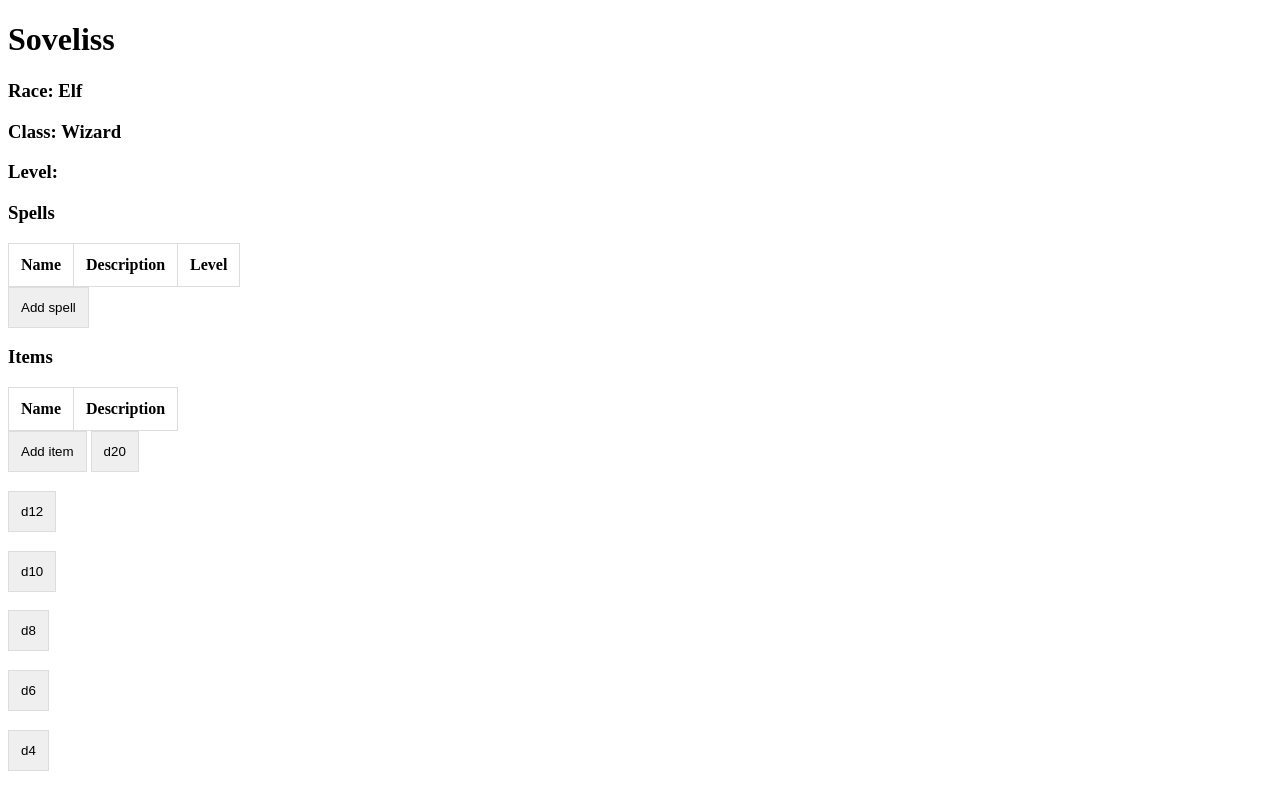
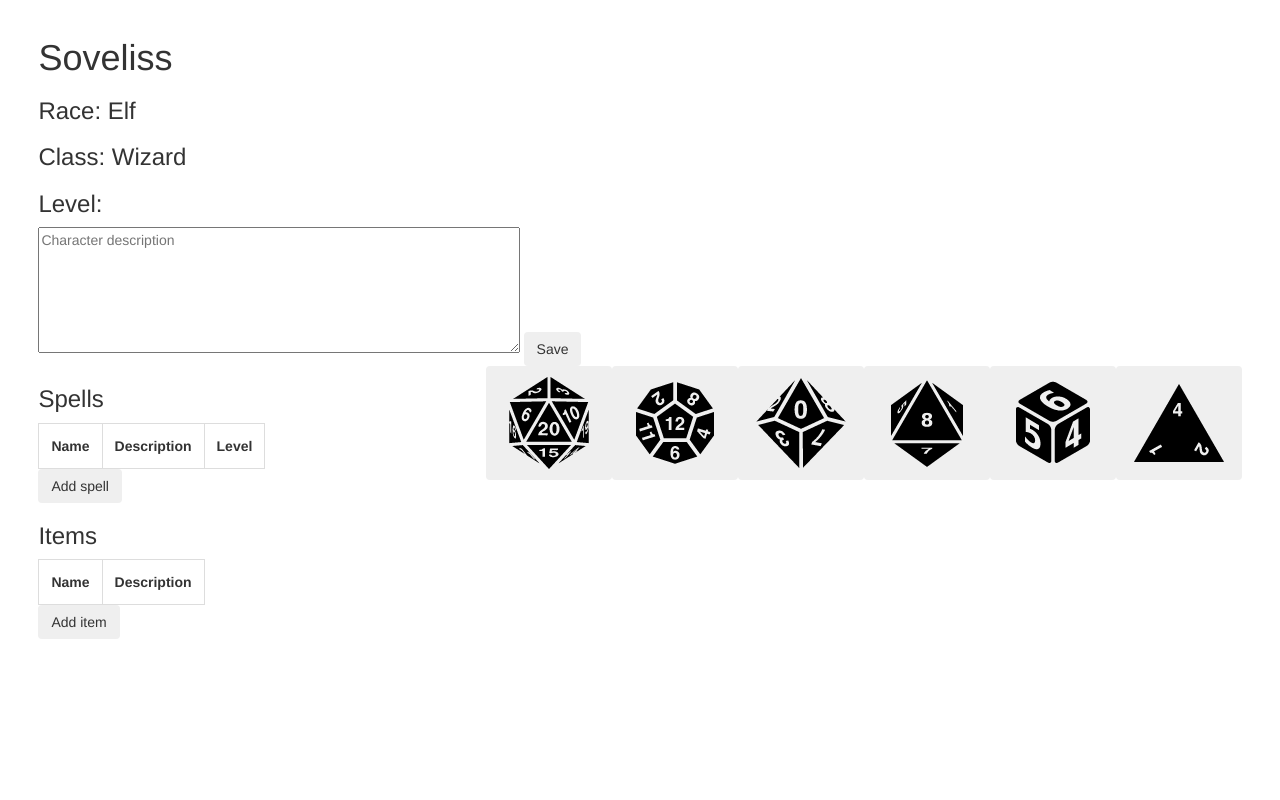
Before and after one commit to cschembor3/Tarinew, a PHP site: page /Soveliss.html in a window 1280 px wide. Run offline with PHP 8.4, Linux system fonts and the light colour scheme; lists and menus that the app fills with data are empty; some libraries are stand-ins or nearby versions.

Commit message:
Add description saving, icons

```diff
--- a/Homepage.html
+++ b/Homepage.html
@@ -33,7 +33,10 @@
         <div class="dropdown">
           <button class="dropdownBtn">Player Characters</button>
             <div class="dropdownLinks">
+              <a href="./PlayerCharacters/Bagel.html">Bagel</a>
               <a href="./PlayerCharacters/Balanzar.html">Balanzar</a>
+              <a href="./PlayerCharacters/Ivet.html">Ivet Rockbottom</a>
+              <a href="./PlayerCharacters/Soveliss.html">Soveliss</a>
             </div>
           </form>
         </div>
--- a/PlayerCharacters/CharacterInfo.js
+++ b/PlayerCharacters/CharacterInfo.js
@@ -35,6 +35,18 @@ function getCharacterInfo(characterName) {
             });
         }
     );
+}
+
+/*
+ * Add a description for the specified character to the database
+ */
+function addDescription(characterName, description) {
+    const characterDescription = $(description).val();
+    $.post(
+        'https://boiling-sea-30343.herokuapp.com/players/' + characterName + '/description',
+        {
+            characterDescription: characterDescription
+        });
 }
 
 /*
--- a/PlayerCharacters/Characters.css
+++ b/PlayerCharacters/Characters.css
@@ -1,3 +1,7 @@
+body {
+    margin: 3%;
+}
+
 table, th, td {
     border: 1px solid #ddd;
     border-collapse: collapse;
@@ -8,13 +12,8 @@ a:link {
     text-decoration: none;
 }
 
-button {
-    border: 1px solid #ddd;
-    padding: 12px;
-}
-
-button:active {
-    background-color: gray;
+.btn.dice {
+    width: 25%;
 }
 
 .form-popup {
@@ -45,3 +44,21 @@ button:active {
 .form-container .cancel {
     background-color: lightcoral;
 }
+
+.dice-roll {
+    display: flex;
+    float: right;
+}
+
+.roll-results {
+    display: flex;
+    float: right;
+}
+
+.descriptionArea {
+    width: 40%;
+}
+
+.btn.addDesc {
+    position: relative;
+}
--- a/PlayerCharacters/DndFunctionality.js
+++ b/PlayerCharacters/DndFunctionality.js
@@ -1,8 +1,14 @@
+/*
+ * Initialize all dice buttons
+ */
+$(function() {
+    $('.btn.dice').popover();
+});
+
 /*
  * Simulate the roll of a die
  */
-function roll(num) {
+function roll(btn, num) {
     const rollResult = Math.ceil(Math.random() * num);
-    const resultHeader = document.getElementById('result_d' + num);
-    resultHeader.innerHTML = rollResult;
+    $(btn).attr('data-content', rollResult);
 }
--- a/PlayerCharacters/Soveliss.html
+++ b/PlayerCharacters/Soveliss.html
@@ -1,10 +1,12 @@
 <!DOCTYPE html>
 <html lang="en">
-    <script src="https://ajax.googleapis.com/ajax/libs/jquery/3.1.0/jquery.min.js"></script>
+    <link rel="stylesheet" href="https://maxcdn.bootstrapcdn.com/bootstrap/3.4.0/css/bootstrap.min.css">
+    <script src="https://ajax.googleapis.com/ajax/libs/jquery/3.4.1/jquery.min.js"></script>
+    <script src="https://maxcdn.bootstrapcdn.com/bootstrap/3.4.0/js/bootstrap.min.js"></script>
     <script src="./CharacterInfo.js"></script>
-    <script src="./DndFunctionality.js"
+    <script src="./DndFunctionality.js"></script>
     <script type="text/javascript">
-        getCharacterInfo('Bagel');
+        getCharacterInfo('Soveliss');
     </script>
     <head>
         <h1>Soveliss</h1>
@@ -14,6 +16,17 @@
     <h3>Race: Elf</h3>
     <h3>Class: Wizard</h3>
     <h3 id="level">Level: </h3>
+    <textarea id="description" class="descriptionArea" rows="6" placeholder="Character description"></textarea>
+    <div id="diceRollArea" class="dice-roll">
+        <button type="button" class="btn dice" data-toggle="popover" data-placement="top" onclick="roll(this, 20)"><img src="./Icons/d20.png"></button>
+        <button type="button" class="btn dice" data-toggle="popover" data-placement="top" onclick="roll(this, 12)"><img src="./Icons/d12.png"></button>
+        <button type="button" class="btn dice" data-toggle="popover" data-placement="top" onclick="roll(this, 10)"><img src="./Icons/d10.png"></button>
+        <button type="button" class="btn dice" data-toggle="popover" data-placement="top" onclick="roll(this, 8)"><img src="./Icons/d8.png"></button>
+        <button type="button" class="btn dice" data-toggle="popover" data-placement="top" onclick="roll(this, 6)"><img src="./Icons/d6.png"></button>
+        <button type="button" class="btn dice" data-toggle="popover" data-placement="top" onclick="roll(this, 4)"><img src="./Icons/d4.png"></button>
+    </div>
+    <button class="btn addDesc" onclick="addDescription('Soveliss', this)">Save</button>
+
 
     <h3>Spells</h3>
     <table id="spellsTable">
@@ -23,7 +36,7 @@
             <th>Level</th>
         </tr>
     </table>
-    <button id="addSpell" onclick="openSpellsForm()">Add spell</button>
+    <button id="addSpell" class="btn addSpell" onclick="openSpellsForm()">Add spell</button>
     <div id="spellInfoForm" class="form-popup">
         <form class="form-container" onsubmit="return addSpell('Soveliss')">
             <label for="name">Spell Name</label>
@@ -44,7 +57,7 @@
             <th>Description</th>
         </tr>
     </table>
-    <button id="addItem" onclick="openItemsForm()">Add item</button>
+    <button id="addItem" class="btn addItem" onclick="openItemsForm()">Add item</button>
     <div id="itemInfoForm" class="form-popup">
         <form class="form-container" onsubmit="return addItem('Soveliss')">
             <label for="name">Item Name</label>
@@ -55,17 +68,4 @@
             <button class="btn cancel" onclick="closeItemsForm()">Cancel</button>
         </form>
     </div>
-
-    <button id="d20" onclick="roll(20)">d20</button>
-    <h3 id="result_d20"></h3>
-    <button id="d12" onclick="roll(12)">d12</button>
-    <h3 id="result_d12"></h3>
-    <button id="d10" onclick="roll(10)">d10</button>
-    <h3 id="result_d10"></h3>
-    <button id="d8" onclick="roll(8)">d8</button>
-    <h3 id="result_d8"></h3>
-    <button id="d6" onclick="roll(6)">d6</button>
-    <h3 id="result_d6"></h3>
-    <button id="d4" onclick="roll(4)">d4</button>
-    <h3 id="result_d4"></h3>
 </html>
```
Also changed, not shown: PlayerCharacters/Bagel.html (+16 -17 lines), PlayerCharacters/Balanzar.html (+16 -3 lines), PlayerCharacters/Ivet.html (+16 -17 lines), server.js (+28 -2 lines), PlayerCharacters/Icons/d10.png (added), PlayerCharacters/Icons/d12.png (added), PlayerCharacters/Icons/d20.png (added), PlayerCharacters/Icons/d4.png (added), PlayerCharacters/Icons/d6.png (added), PlayerCharacters/Icons/d8.png (added), 2 other files.
